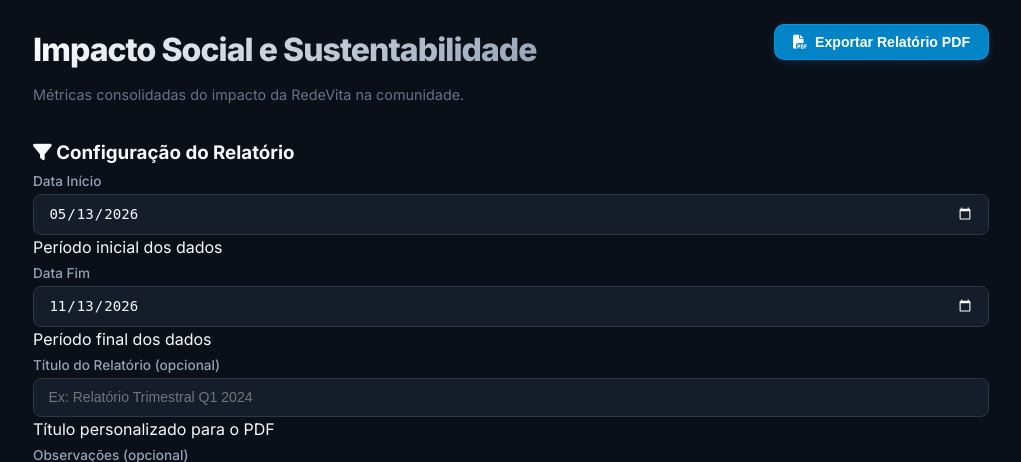
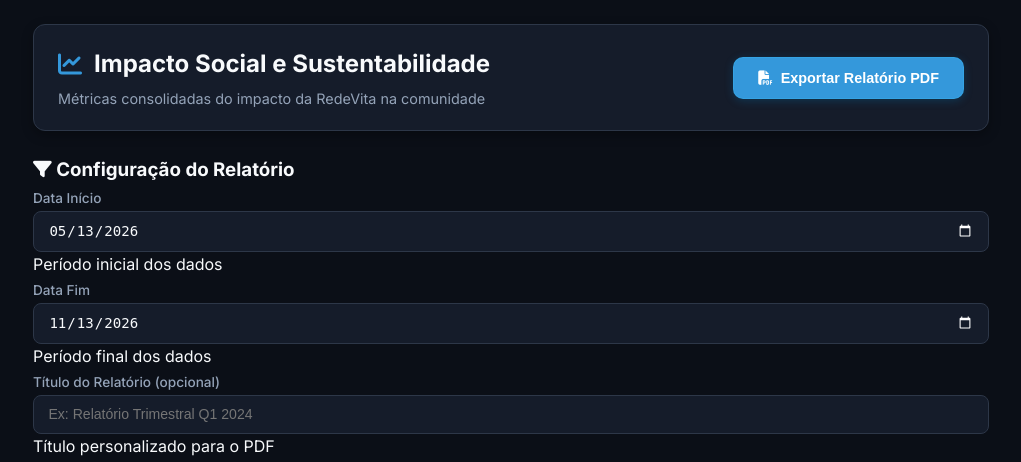
Before and after one commit to dev-ryanmartins/RedeVita-Projeto-Integrador, a Python web app: template frontend/templates/impacto.html in a window 1280 px wide. Shown: the top 462 px of the page, without its empty margins (259-1280 px from the left). Run offline with Jinja, Linux system fonts and the light colour scheme; the template is opened without the code that fills it: most values are stand-ins (such as "Sample title", 1, 10 or a date in 2020).

Commit message:
feat: converter impacto header para classes corporativas padronizadas

```diff
--- a/frontend/templates/impacto.html
+++ b/frontend/templates/impacto.html
@@ -7,13 +7,13 @@
 
 {% block content %}
 <div class="page-wrapper">
-    <div class="dashboard-header-corporate">
-        <div class="dashboard-header-content">
-            <h1>Impacto Social e Sustentabilidade</h1>
-            <p class="subtitle">Métricas consolidadas do impacto da RedeVita na comunidade.</p>
+    <div class="page-header-corporate">
+        <div class="page-header-content">
+            <h1><i class="fas fa-chart-line"></i> Impacto Social e Sustentabilidade</h1>
+            <p class="subtitle">Métricas consolidadas do impacto da RedeVita na comunidade</p>
         </div>
         <div class="dashboard-header-actions">
-            <button type="button" id="btn-exportar-pdf" class="btn-primary">
+            <button type="button" id="btn-exportar-pdf" class="btn-form btn-form-primary">
                 <i class="fas fa-file-pdf"></i> Exportar Relatório PDF
             </button>
         </div>
```
